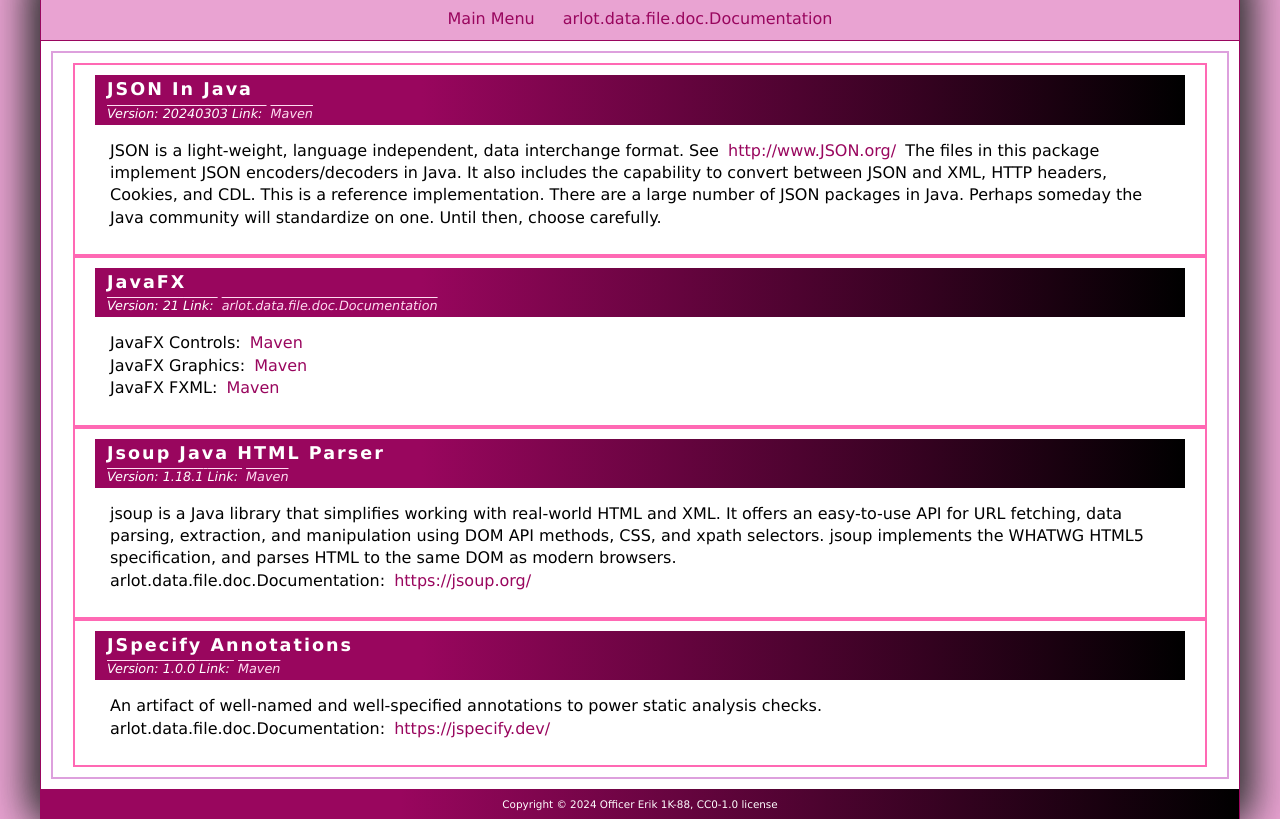
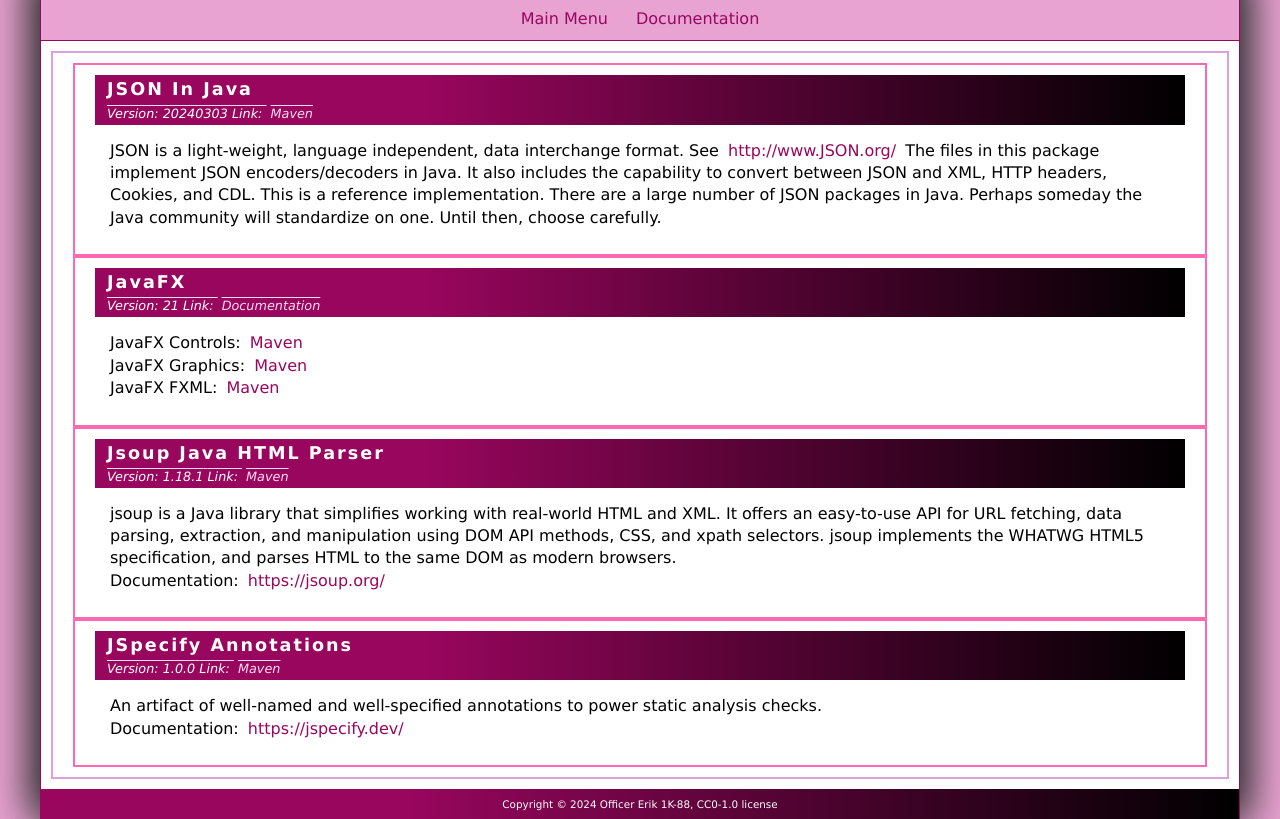
Before and after one commit to Officer-Erik-1K-88/arlot, a plain HTML site: page dependencies.html in a window 1280 px wide. Shown: the part 32-851 px from the top of the page. Drawn offline with Linux system fonts and the light colour scheme; files that its build step writes are made by us from their sources; files whose address does not match are found by name.

Commit message:
Fixed formatting error.

```diff
--- a/dependencies.html
+++ b/dependencies.html
@@ -4,21 +4,21 @@
     <meta charset="UTF-8">
     <meta name="viewport" content="width=device-width, initial-scale=1">
     <title>Arlot Main Menu</title>
-    <link href="arlot.data.file.doc.Documentation/resources/base_reset.css" rel="stylesheet">
-    <link href="arlot.data.file.doc.Documentation/resources/base_style.css" rel="stylesheet">
-    <link href="arlot.data.file.doc.Documentation/resources/index_style.css" rel="stylesheet">
-    <link href="arlot.data.file.doc.Documentation/resources/dependencies_style.css" rel="stylesheet">
+    <link href="Documentation/resources/base_reset.css" rel="stylesheet">
+    <link href="Documentation/resources/base_style.css" rel="stylesheet">
+    <link href="Documentation/resources/index_style.css" rel="stylesheet">
+    <link href="Documentation/resources/dependencies_style.css" rel="stylesheet">
 </head>
 <body>
     <header>
         <h1>Arlot Main Menu</h1>
         <nav>
             <a class="navicon">
-                <img src="arlot.data.file.doc.Documentation/resources/navicon.png" width="10%" alt="Navigation">
+                <img src="Documentation/resources/navicon.png" width="10%" alt="Navigation">
             </a>
             <ul>
                 <li><a href="index.html">Main Menu</a></li>
-                <li><a href="arlot.data.file.doc.Documentation/index.html">arlot.data.file.doc.Documentation</a></li>
+                <li><a href="Documentation/index.html">Documentation</a></li>
             </ul>
         </nav>
     </header>
@@ -38,7 +38,7 @@
                 <h2 class="dependencyName">JavaFX</h2>
                 <p class="dependencyData">
                     <span class="version">Version: 21</span>
-                    <span>Link: <a href="https://openjfx.io/" class="link light">arlot.data.file.doc.Documentation</a></span>
+                    <span>Link: <a href="https://openjfx.io/" class="link light">Documentation</a></span>
                 </p>
                 <section class="about">
                     <p>JavaFX Controls: <a href="https://mvnrepository.com/artifact/org.openjfx/javafx-controls" class="link dark">Maven</a></p>
@@ -54,7 +54,7 @@
                 </p>
                 <section class="about">
                     <p>jsoup is a Java library that simplifies working with real-world HTML and XML. It offers an easy-to-use API for URL fetching, data parsing, extraction, and manipulation using DOM API methods, CSS, and xpath selectors. jsoup implements the WHATWG HTML5 specification, and parses HTML to the same DOM as modern browsers.</p>
-                    <p>arlot.data.file.doc.Documentation: <a href="https://jsoup.org/" class="link dark">https://jsoup.org/</a></p>
+                    <p>Documentation: <a href="https://jsoup.org/" class="link dark">https://jsoup.org/</a></p>
                 </section>
             </article>
             <article class="dependency">
@@ -65,7 +65,7 @@
                 </p>
                 <section class="about">
                     <p>An artifact of well-named and well-specified annotations to power static analysis checks.</p>
-                    <p>arlot.data.file.doc.Documentation: <a href="https://jspecify.dev/" class="link dark">https://jspecify.dev/</a></p>
+                    <p>Documentation: <a href="https://jspecify.dev/" class="link dark">https://jspecify.dev/</a></p>
                 </section>
             </article>
             <!-- dependency entry template:
@@ -86,7 +86,7 @@
     <script type="text/javascript">
         const img = document.getElementsByTagName("img")[0];
         img.onerror = function() {
-            img.src = "arlot.data.file.doc.Documentation/resources/navicon2.png";
+            img.src = "Documentation/resources/navicon2.png";
             img.onerror = null;
         }
     </script>
```
Also changed, not shown: index.html (+7 -7 lines), 1 other file.
